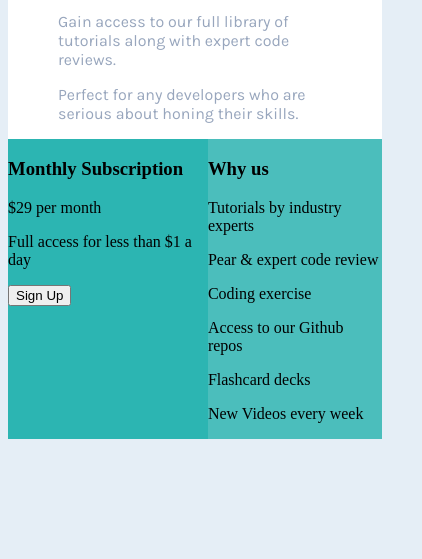
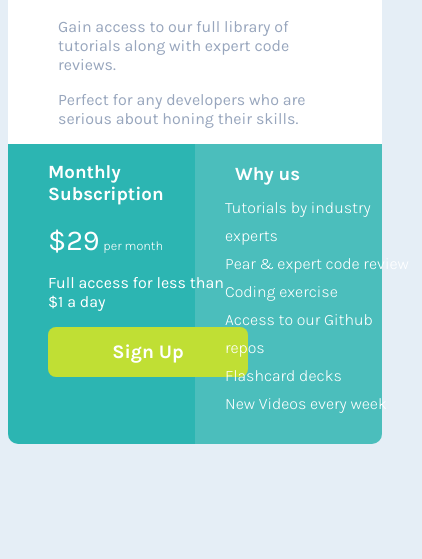
Before and after one commit to Shuayb-Dev/Single-price-grid-component, a plain HTML site: page index.html in a window 390 px wide. Shown: the part 301-860 px from the top of the page, 422 px wide, since content can reach past the window. Drawn offline with Linux system fonts and the light colour scheme.

Commit message:
Completed Desktop Component, Starting Work On Mobile View

```diff
--- a/index.html
+++ b/index.html
@@ -30,18 +30,27 @@
         <div class="informationContainer">
           <div class="subscriptionPrice">
             <h3>Monthly Subscription</h3>
-            <p>$29 per month</p>
+            <p>
+              <span id="spanOne">$29</span> <span id="spanTwo">per month</span>
+            </p>
             <p>Full access for less than $1 a day</p>
             <button>Sign Up</button>
           </div>
           <div class="infoBoxTwo">
             <h3>Why us</h3>
-            <p>Tutorials by industry experts</p>
-            <p>Pear & expert code review</p>
-            <p>Coding exercise</p>
-            <p>Access to our Github repos</p>
-            <p>Flashcard decks</p>
-            <p>New Videos every week</p>
+            <p>
+              Tutorials by industry experts
+              <br />
+              Pear & expert code review
+              <br />
+              Coding exercise
+              <br />
+              Access to our Github repos
+              <br />
+              Flashcard decks
+              <br />
+              New Videos every week
+            </p>
           </div>
         </div>
       </div>
--- a/style.css
+++ b/style.css
@@ -12,12 +12,13 @@ body {
   width: auto;
   background-color: white;
   border-radius: 20px;
+  padding-top: 10px;
 }
 
 .infoBoxOne {
   background-color: white;
   padding: 0px 50px;
-  border-radius: 20px 20px 0px 0px;
+  border-radius: 10px 10px 0px 0px;
 }
 
 .infoBoxOne h1 {
@@ -44,8 +45,58 @@ body {
 
 .subscriptionPrice {
   background-color: hsl(179, 61%, 44%);
+  width: 50%;
+  border-radius: 0px 0px 0px 10px;
+  padding-bottom: 10px;
+}
+
+.subscriptionPrice p,
+h3,
+button {
+  position: relative;
+  left: 40px;
+  top: -2px;
+  font-family: "Karla", sans-serif;
+  color: white;
+}
+
+#spanOne {
+  font-size: 1.8rem;
+}
+
+#spanTwo {
+  font-size: 0.8rem;
+  font-weight: 300;
+}
+
+.subscriptionPrice button {
+  background-color: hsl(71, 73%, 54%);
+  border-style: none;
+  width: 200px;
+  height: 50px;
+  font-size: 1.2rem;
+  font-weight: 700;
+  border-radius: 8px;
 }
 
 .infoBoxTwo {
   background-color: hsl(179, 47%, 52%);
+  width: 50%;
+  border-radius: 0px 0px 10px 0px;
 }
+
+.infoBoxTwo h3 {
+  position: relative;
+  top: 0px;
+}
+
+.infoBoxTwo p {
+  font-family: "Karla", sans-serif;
+  color: white;
+  font-weight: 400;
+  position: relative;
+  left: 30px;
+  top: -10px;
+  font-weight: 300;
+  line-height: 28px;
+}
```
